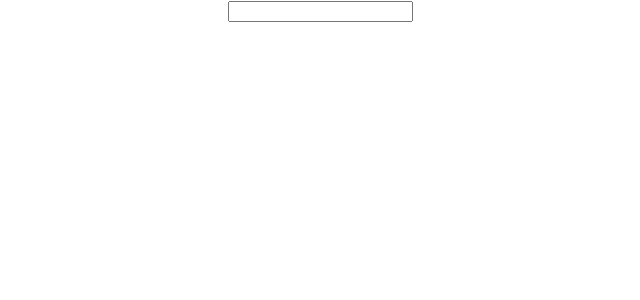
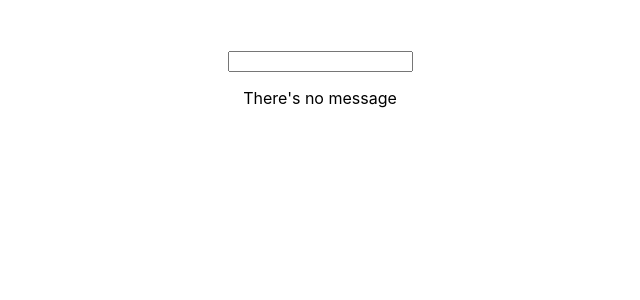
Before and after one commit to jos3ph-m/neumorphified, a React (Create React App) app: page / in a window 1280 px wide. Shown: the top 300 px of the page, without its empty margins (320-960 px from the left). Built offline with nearby package versions, Linux system fonts and the light colour scheme.

Commit message:
Added functionality between components

```diff
--- a/src/App.css
+++ b/src/App.css
@@ -1,4 +1,5 @@
 .App {
+  margin-top: 50px;
   text-align: center;
 }
 
--- a/src/App.js
+++ b/src/App.js
@@ -1,5 +1,6 @@
 import React, { Component } from "react";
 import "./App.css";
+import LengthCheck from "./LengthCheck/LengthCheck";
 
 class App extends Component {
   state = {
@@ -28,7 +29,7 @@ class App extends Component {
           onChange={this.inputHandler}
           value={this.state.userInput}
         />
-        <p>{this.state.userInput}</p>
+        <LengthCheck inputLength={this.state.userInput.length} />
       </div>
     );
   }
--- /dev/null
+++ b/src/LengthCheck/LengthCheck.js
@@ -0,0 +1,22 @@
+import React from "react";
+
+const lengthCheck = (props) => {
+  const { inputLength } = props;
+  let lengthMessage = "";
+
+  if (inputLength >= 5) {
+    lengthMessage = "Long enough";
+  } else if (inputLength === 0) {
+    lengthMessage = "There's no message";
+  } else {
+    lengthMessage = "Not long enough";
+  }
+
+  return (
+    <div>
+      <p>{lengthMessage}</p>
+    </div>
+  );
+};
+
+export default lengthCheck;
```
